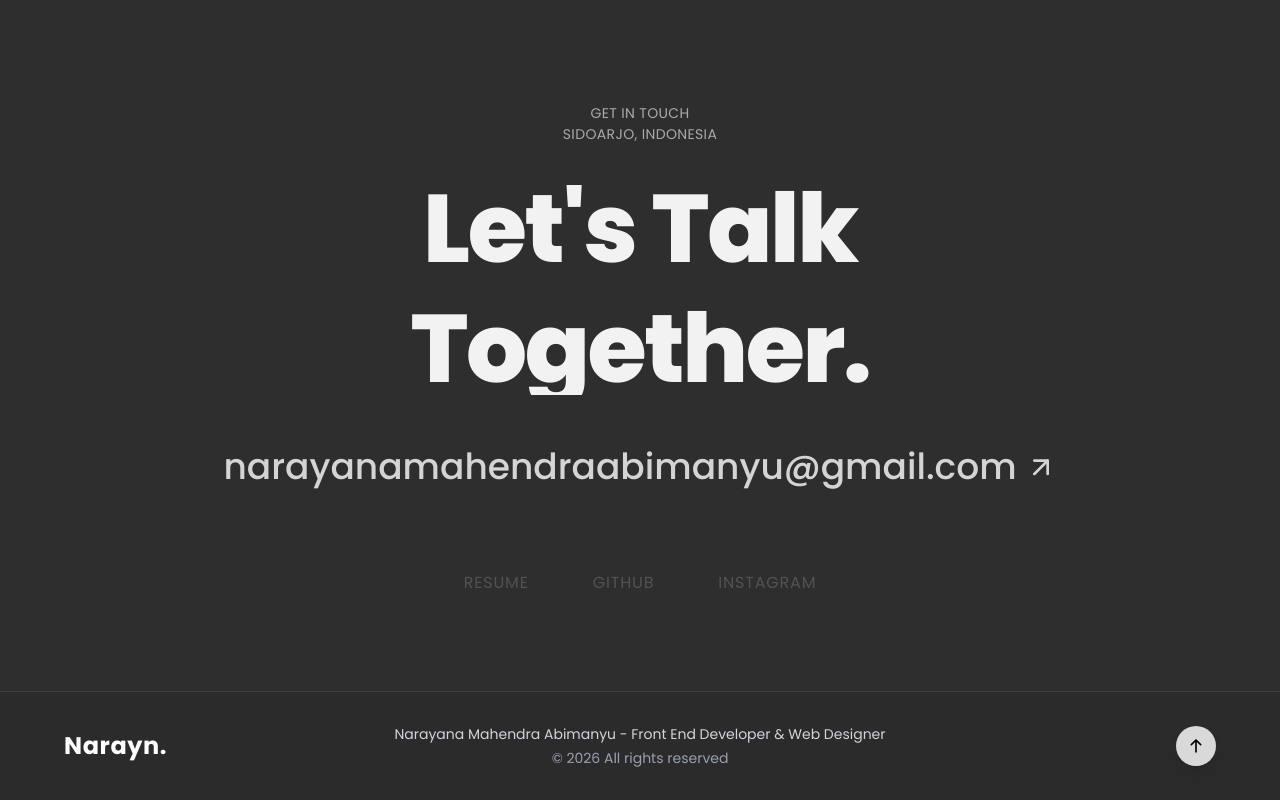
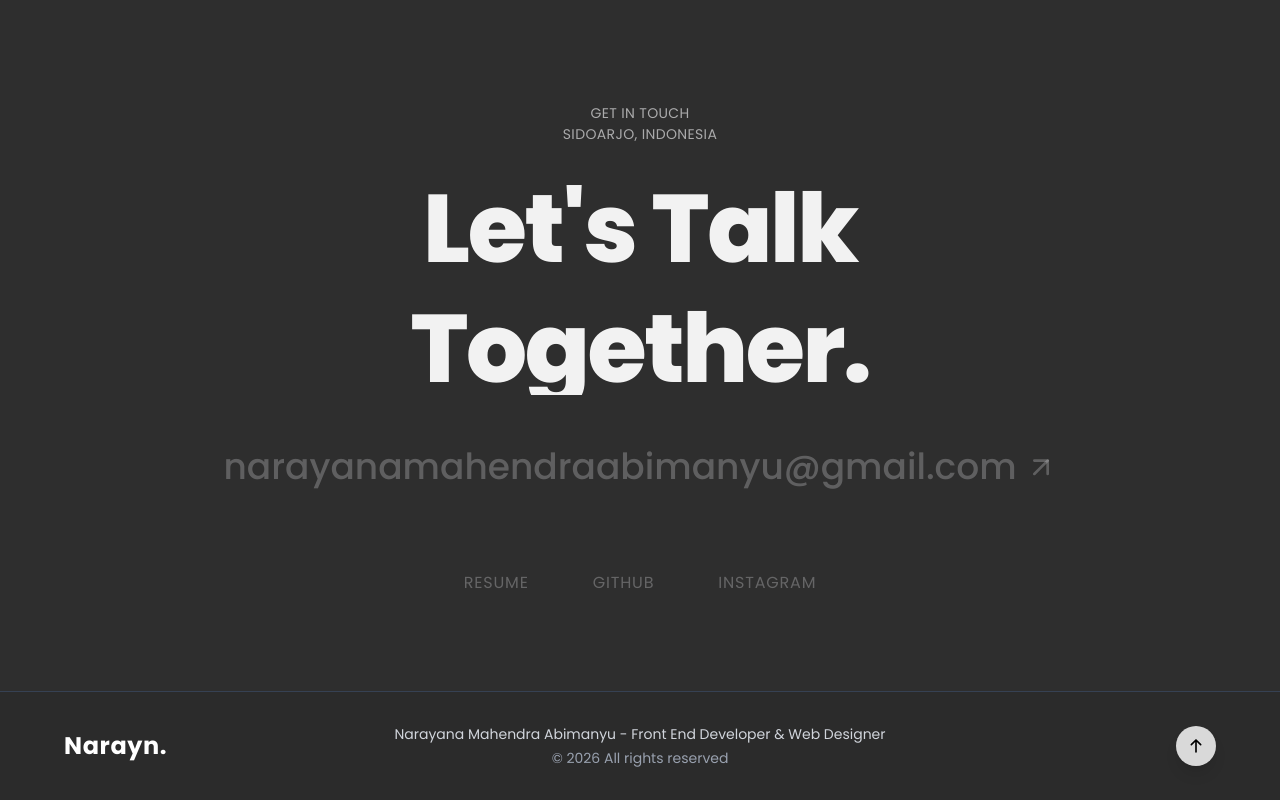
Before and after one commit to NarayanaMahendraAbimanyu/Narayana-Portfolio-Website, a Next.js app: page / in a window 1280 px wide. Shown: the part 4739-5539 px from the top of the page. Built offline with nearby package versions, Linux system fonts and the light colour scheme.

Commit message:
Menurunkan opacity pada teks di Contact Section

```diff
--- a/app/components/ContactSection.tsx
+++ b/app/components/ContactSection.tsx
@@ -69,7 +69,7 @@ export default function ContactSection() {
           <motion.div variants={textRevealVariants}>
             <a
               href="mailto:narayanamahendraabimanyu@gmail.com"
-              className="group relative inline-flex items-center gap-1.5 sm:gap-2 text-xs sm:text-lg md:text-3xl lg:text-4xl font-medium text-[#E5E5E7] hover:text-white transition-colors duration-300 pb-1 sm:pb-2 break-all sm:break-normal"
+              className="group relative inline-flex items-center gap-1.5 sm:gap-2 text-xs sm:text-lg md:text-3xl lg:text-4xl font-medium text-[#E5E5E7]/30 hover:text-white transition-colors duration-300 pb-1 sm:pb-2 break-all sm:break-normal"
             >
               <span className="relative">
                 narayanamahendraabimanyu@gmail.com
@@ -87,7 +87,7 @@ export default function ContactSection() {
           whileInView={{ y: "0%", opacity: 1 }}
           viewport={{ once: true }}
           transition={{ duration: 1, delay: 0.3, ease: [0.16, 1, 0.3, 1] }}
-          className="flex flex-wrap items-center justify-center gap-4 sm:gap-10 md:gap-16 text-[10px] sm:text-sm md:text-base font-normal tracking-wider text-[#E5E5E7]/20"
+          className="flex flex-wrap items-center justify-center gap-4 sm:gap-10 md:gap-16 text-[10px] sm:text-sm md:text-base font-normal tracking-wider text-[#E5E5E7]/30"
         >
           <a
             href="/resume-narayanamahendra.pdf"
```
